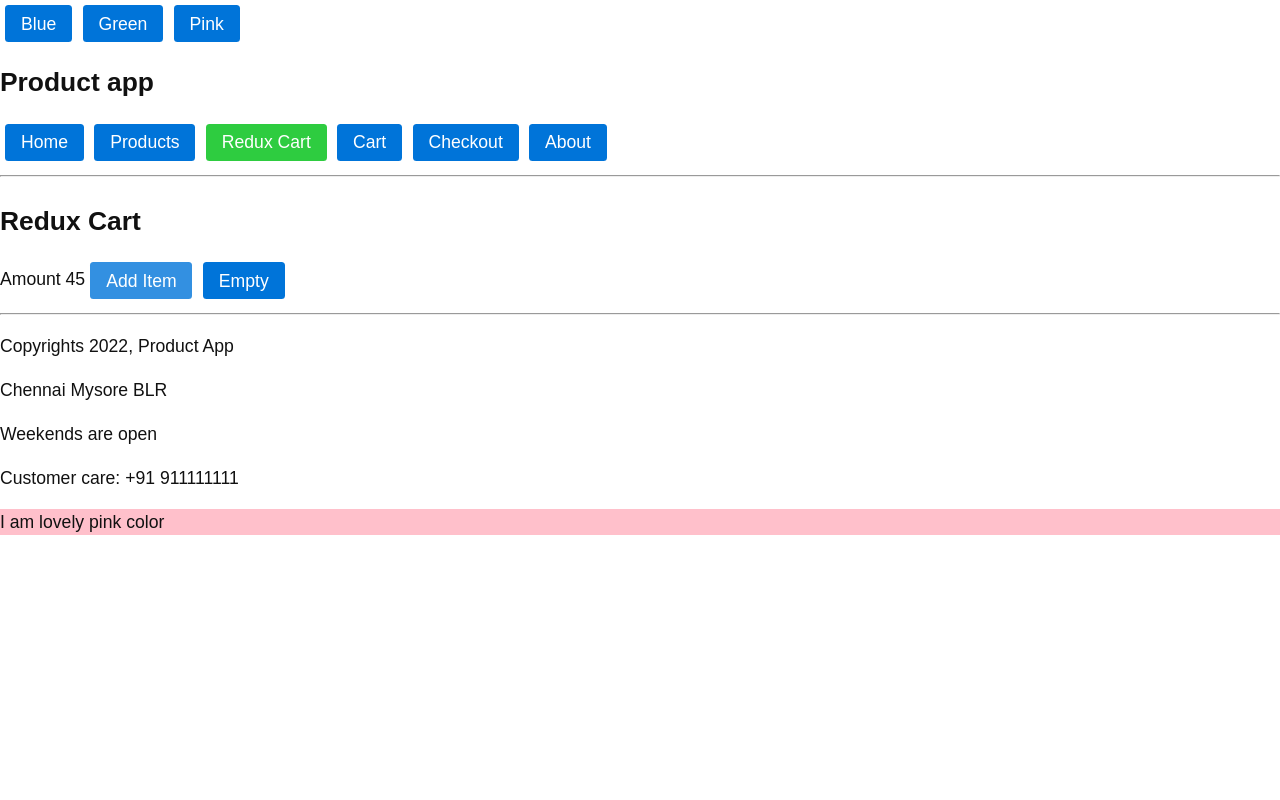
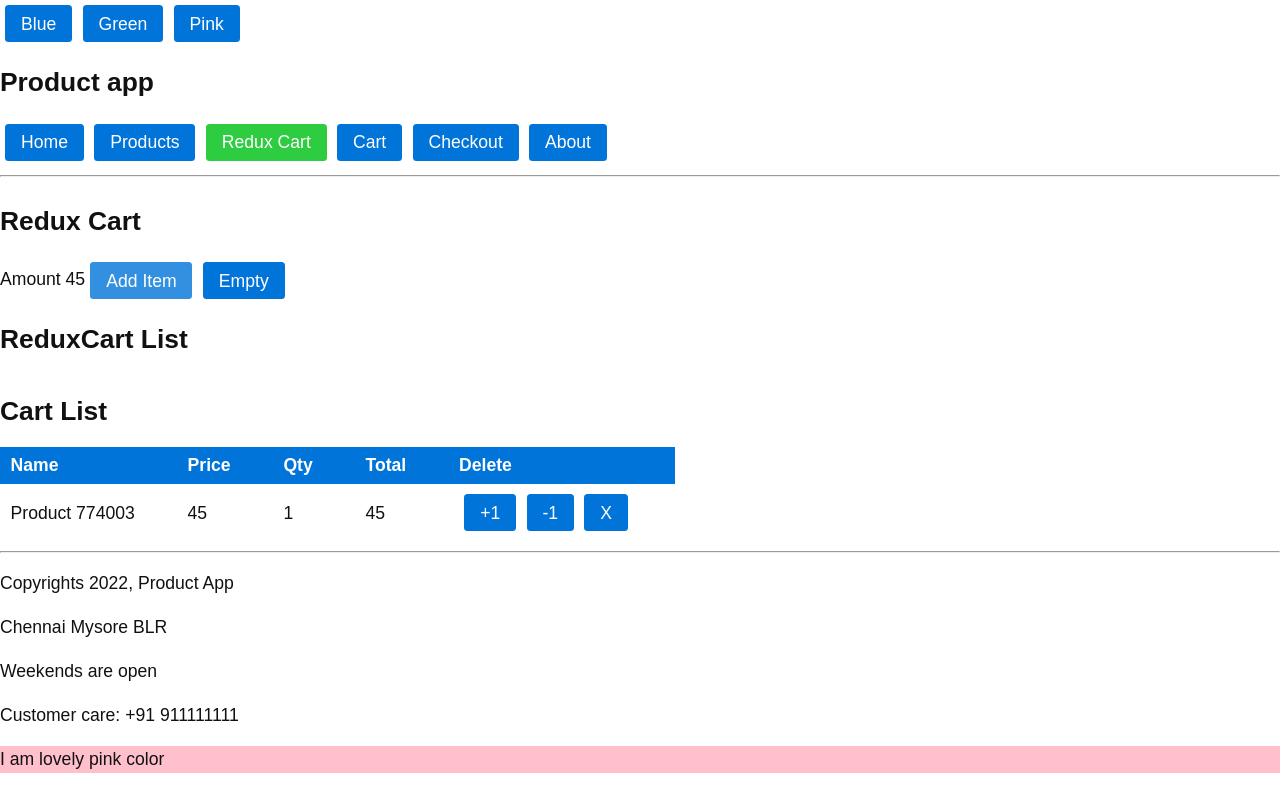
Before and after one commit to nodesense/siemens-react-may-2022, a React (Create React App) app: page /redux-cart in a window 1280 px wide. Both pictures are taken after a click on the button "Add Item". Built offline with nearby package versions, Linux system fonts and the light colour scheme.

Commit message:
redux cart

```diff
--- a/src/app/redux-cart/components/ReduxCart.js
+++ b/src/app/redux-cart/components/ReduxCart.js
@@ -1,6 +1,7 @@
 //ReduxCart.js
 // rafce
 import React from 'react'
+import ReduxCartList from '../containers/ReduxCartList'
 
 // no redux here
 
@@ -13,6 +14,8 @@ const ReduxCart = (props) => {
         <span>Amount {amount}</span>
         <button onClick={addItem}>Add Item</button>
         <button onClick={emptyCart}>Empty</button>
+
+        <ReduxCartList></ReduxCartList>
     </div>
   )
 }
--- /dev/null
+++ b/src/app/redux-cart/components/ReduxCartItem.js
@@ -0,0 +1,55 @@
+//ReduxCartItem.js
+
+import React, {useCallback} from 'react'
+
+// item is passed from CartList,
+// updateItemInCart, removeItemFromCart passed from ReduxCartItem container component
+// ReduxCartList shall pass item to conainer reduxcartitem, the the container
+// pass the item to ReduxCartItem component
+const ReduxCartItem = ({item, updateItemInCart, removeItemFromCart}) => {
+    const incrUpdateItem = useCallback(
+        () => {
+            updateItemInCart(item.id, item.qty + 1);
+        }
+      );
+
+      const decrUpdateItem = useCallback(
+        () => {
+            updateItemInCart(item.id, item.qty - 1);
+        }
+      );
+
+
+      const removeItem = useCallback(
+        () => {
+            removeItemFromCart(item.id);
+        },
+        [],
+      );
+
+  return (
+    <tr>
+                <td>{item.name} </td>
+                <td>{item.price}</td>
+                <td>{item.qty}</td>
+                <td>{item.price * item.qty}</td>
+                <td>
+                <button onClick={incrUpdateItem}>
+                        +1
+                </button>
+
+                <button onClick={decrUpdateItem}>
+                        -1
+                </button>
+                {/* using arrow functin in render will cause multiple instances of same
+                    created      on every render call
+                */}
+                <button onClick={ removeItem }>
+                        X
+                </button>
+                </td>
+            </tr>
+  )
+}
+
+export default ReduxCartItem
--- /dev/null
+++ b/src/app/redux-cart/components/ReduxCartList.js
@@ -0,0 +1,36 @@
+// components/ReduxCartList.js
+import React from 'react'
+import ReduxCartItem from '../containers/ReduxCartItem'
+
+// destructuring props
+const ReduxCartList = ({items}) => {
+  return (
+    <div>
+        <h2>ReduxCart List</h2>
+        <div>
+            <h2>Cart List</h2>
+            <table>
+                <thead>
+                    <tr>
+                        <th>Name</th>
+                        <th>Price</th>
+                        <th>Qty</th>
+                        <th>Total</th>
+                        <th>Delete</th>
+                    </tr>
+                </thead>
+                <tbody>
+
+                    {
+                       items.map (item => <ReduxCartItem key={item.id}
+                                                    item={item}
+                                                 />)
+                    }
+                </tbody>
+            </table>
+            </div>
+    </div>
+  )
+}
+
+export default ReduxCartList
--- /dev/null
+++ b/src/app/redux-cart/containers/ReduxCartItem.js
@@ -0,0 +1,15 @@
+import {connect} from 'react-redux'
+import ReduxCartItem from '../components/ReduxCartItem'
+import * as cartActions from '../state/actions/cart.actions';
+import {bindActionCreators} from 'redux';
+
+// no mapStateToProps as this component doesn't need any state
+export const mapDispatchToProps = (dispatch, getState) => {
+    return {
+        removeItemFromCart: bindActionCreators(cartActions.removeItemFromCart, dispatch),
+        updateItemInCart: bindActionCreators(cartActions.updateItemInCart, dispatch)
+    }
+}
+
+
+export default connect(null, mapDispatchToProps) (ReduxCartItem)
--- /dev/null
+++ b/src/app/redux-cart/containers/ReduxCartList.js
@@ -0,0 +1,15 @@
+import {connect} from 'react-redux'
+import ReduxCartList from '../components/ReduxCartList'
+import * as cartActions from '../state/actions/cart.actions';
+import {bindActionCreators} from 'redux';
+
+export const mapStateToProps = (state) => {
+    console.log("**ReduxCartList mapStateToProps", state)
+    return {
+        // only data to be passed here, not functions
+        items: state.cart.items,
+
+    }
+}
+
+export default  connect(mapStateToProps, null) (ReduxCartList)
```
